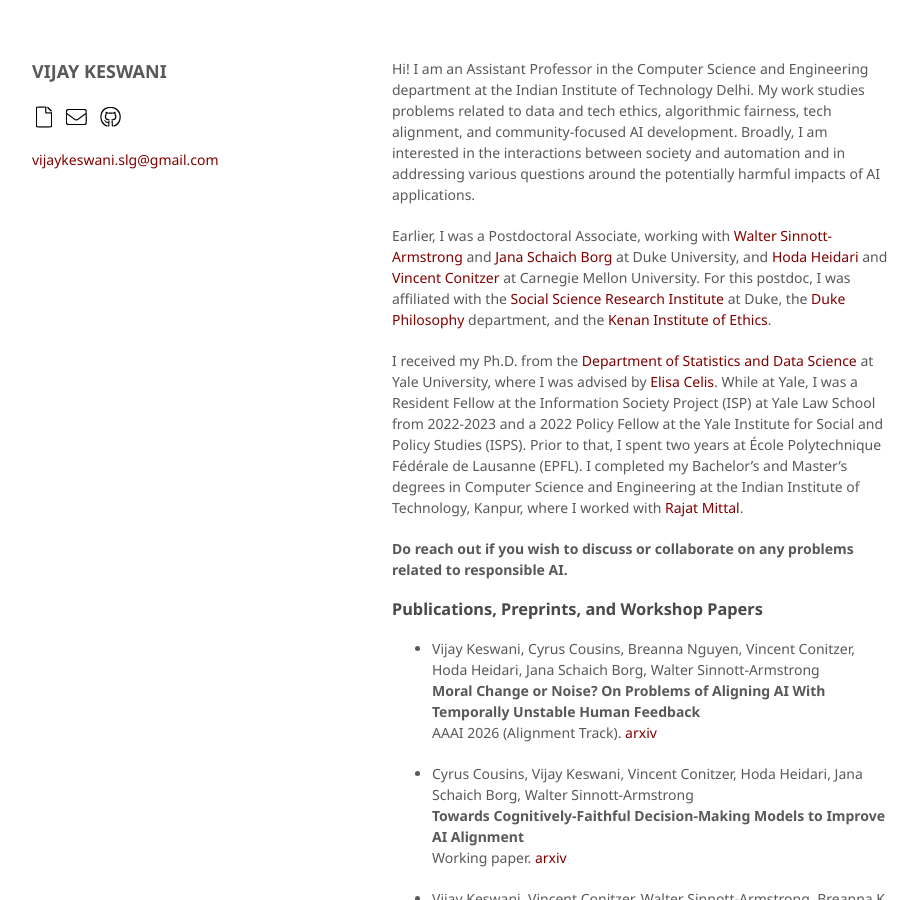
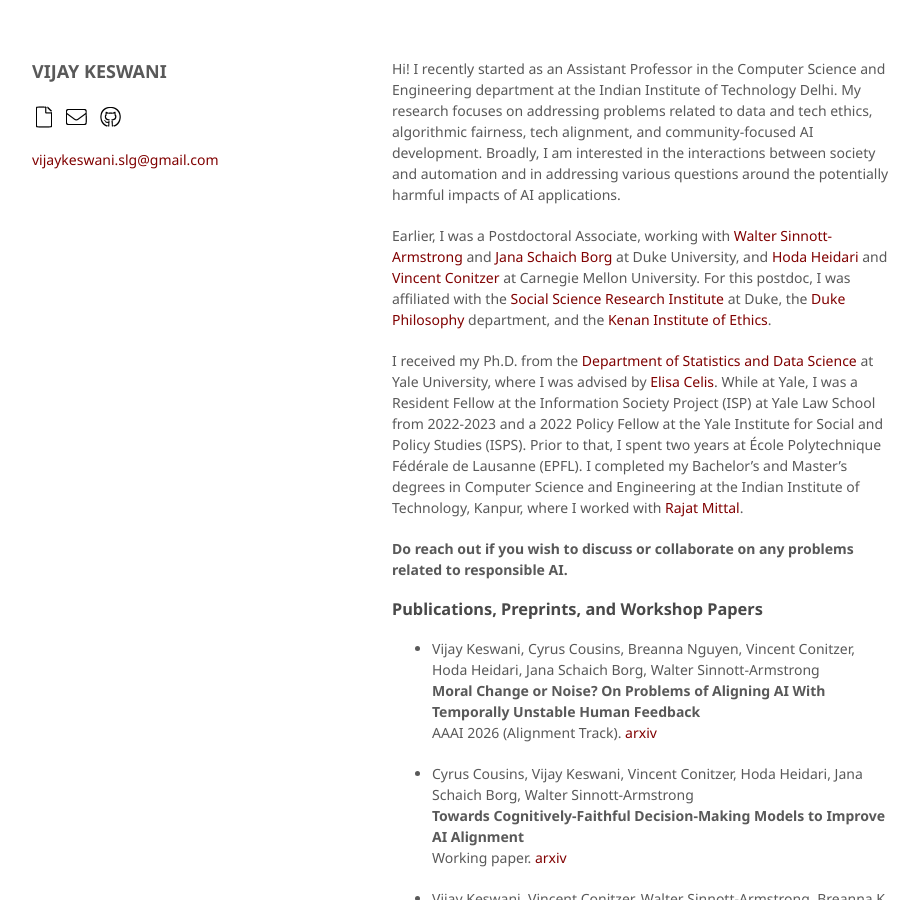
Before and after one commit to vijaykeswani/vijaykeswani.github.io, a Jekyll site: the page built from index.md, in a window 1280 px wide and 900 px high. Shown: the whole window, without its empty margins (178-1097 px from the left). Built offline with Jekyll 4.4.1, drawn with Linux system fonts in a browser that asks for light colours; nearby versions of some CDN libraries; a script that is not in the unit is left out.

Commit message:
updated index

```diff
--- a/index.md
+++ b/index.md
@@ -3,7 +3,7 @@ layout: default
 ---
 
 
-Hi! I am an Assistant Professor in the Computer Science and Engineering department at the Indian Institute of Technology Delhi. My work studies problems related to data and tech ethics, algorithmic fairness, tech alignment, and community-focused AI development. Broadly, I am interested in the interactions between society and automation and in addressing various questions around the potentially harmful impacts of AI applications.
+Hi! I recently started as an Assistant Professor in the Computer Science and Engineering department at the Indian Institute of Technology Delhi. My research focuses on addressing problems related to data and tech ethics, algorithmic fairness, tech alignment, and community-focused AI development. Broadly, I am interested in the interactions between society and automation and in addressing various questions around the potentially harmful impacts of AI applications.
 
 Earlier, I was a Postdoctoral Associate, working with [Walter Sinnott-Armstrong](https://www.sinnott-armstrong.com/) and [Jana Schaich Borg](https://scholars.duke.edu/person/borg) at Duke University, and [Hoda Heidari](https://www.cs.cmu.edu/~hheidari/) and [Vincent Conitzer](http://www.cs.cmu.edu/~conitzer/) at Carnegie Mellon University. For this postdoc, I was affiliated with the [Social Science Research Institute](https://ssri.duke.edu/) at Duke, the [Duke Philosophy](https://philosophy.duke.edu/) department, and the [Kenan Institute of Ethics](https://kenan.ethics.duke.edu/).
 
```
